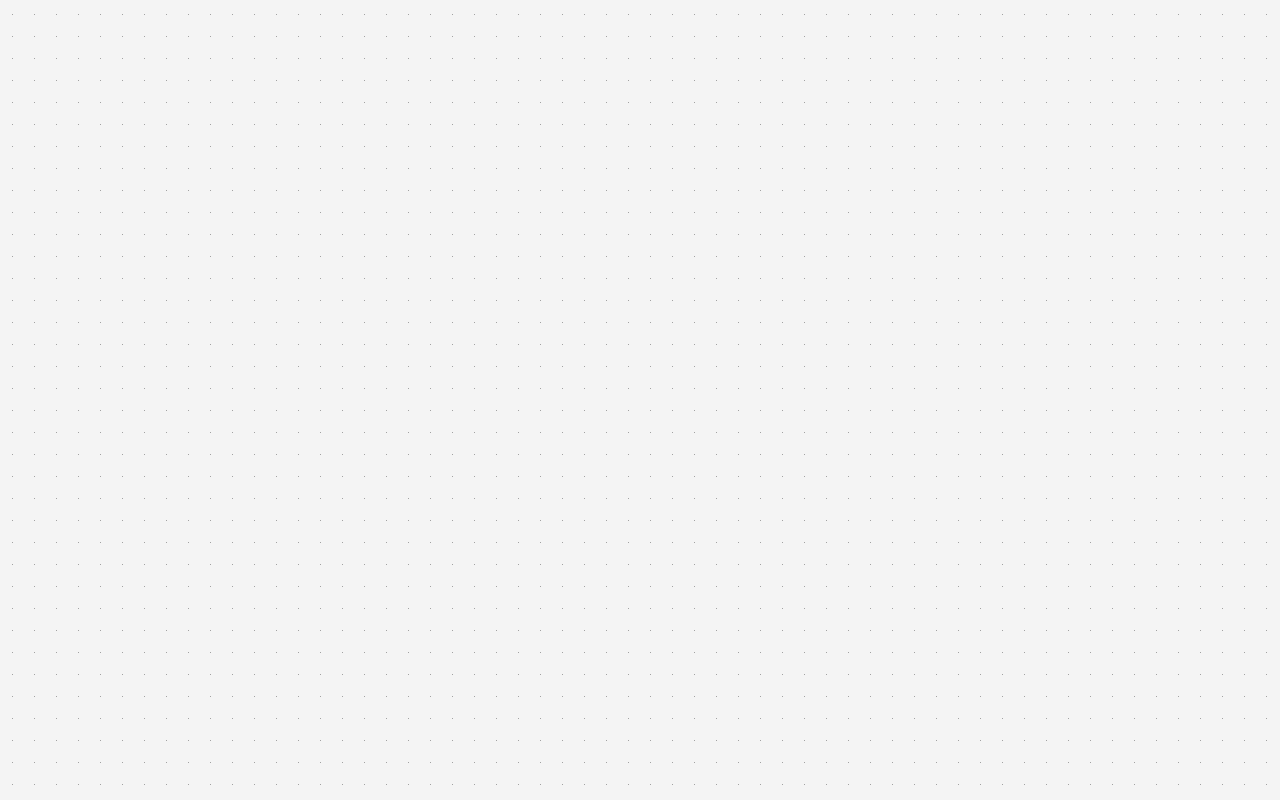
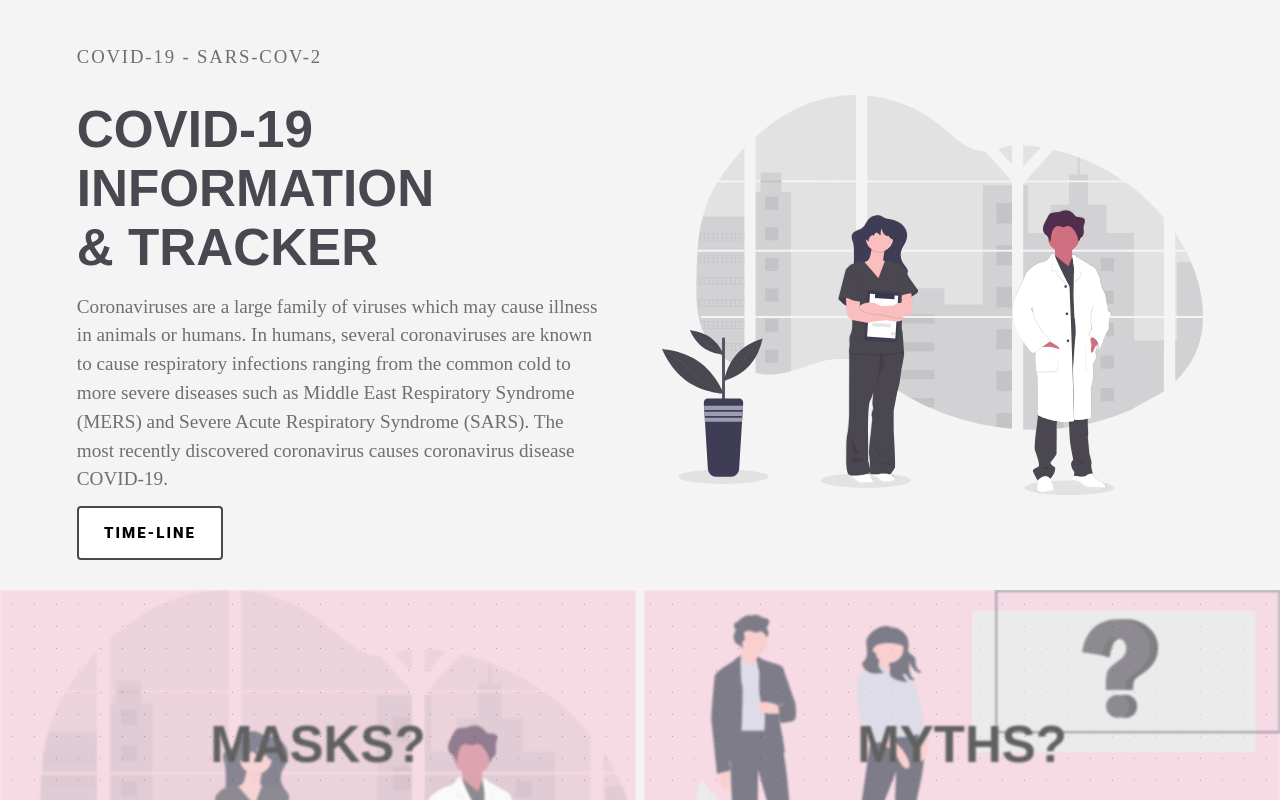
Before and after one commit to nmguni/covid19-tracker-graph, a React (Create React App) app: page / in a window 1280 px wide. Shown: the top 800 px of the page. Built offline with nearby package versions, Linux system fonts and the light colour scheme.

Commit message:
changed router routes

```diff
--- a/package.json
+++ b/package.json
@@ -1,4 +1,5 @@
 {
+  "homepage": "http://nmguni.github.io/covid19-tracker-graph",
   "name": "covid19-tracker",
   "version": "0.1.0",
   "private": true,
@@ -21,6 +22,8 @@
     "react-scroll": "^1.7.16"
   },
   "scripts": {
+    "predeploy": "npm run build",
+    "deploy": "gh-pages -d build",
     "start": "react-scripts start",
     "build": "react-scripts build",
     "test": "react-scripts test",
@@ -40,5 +43,8 @@
       "last 1 firefox version",
       "last 1 safari version"
     ]
+  },
+  "devDependencies": {
+    "gh-pages": "^2.2.0"
   }
 }
--- a/src/components/cards/cards.jsx
+++ b/src/components/cards/cards.jsx
@@ -43,7 +43,7 @@ const Cards = ({ data: { confirmed, recovered, deaths, lastUpdate } }) => {
   return (
     <div>
       <Button className={classes.button} variant="contained">
-        <Link to="/homePage">Home</Link>
+        <Link to="/home">Home</Link>
       </Button>
       <Grid container spacing={3} justify="center">
         <Grid
--- a/src/index.js
+++ b/src/index.js
@@ -2,15 +2,14 @@ import React from "react";
 import ReactDOM from "react-dom";
 import { Route, BrowserRouter as Router } from "react-router-dom";
 import App from "./app";
-import Home from "./components/homPage/homePage";
+import Home from "./components/home/home";
 
-const routing = (
+ReactDOM.render(
   <Router>
     <div id="routing-container">
-      <Route path="/home" component={Home}></Route>
+      <Route exact path="/" component={Home}></Route>
       <Route path="/app" component={App}></Route>
     </div>
-  </Router>
+  </Router>,
+  document.getElementById("root")
 );
-
-ReactDOM.render(routing, document.getElementById("root"));
```
Also changed, not shown: src/components/home/expCards.jsx (renamed from src/components/homPage/expCards.jsx), src/components/home/home.jsx (renamed from src/components/homPage/homePage.jsx), src/components/home/home.module.scss (renamed from src/components/homPage/home.module.scss), 2 other files (tests, documents, lock files or other folders).
